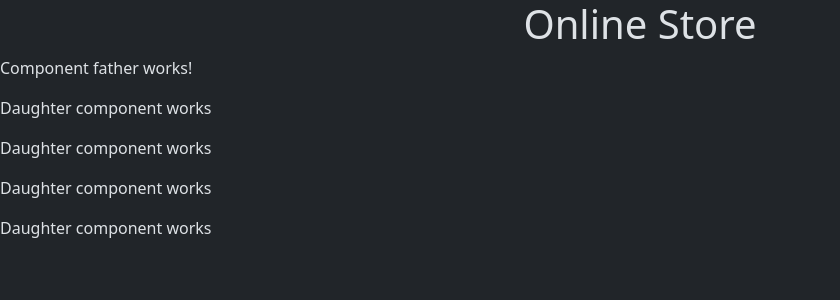
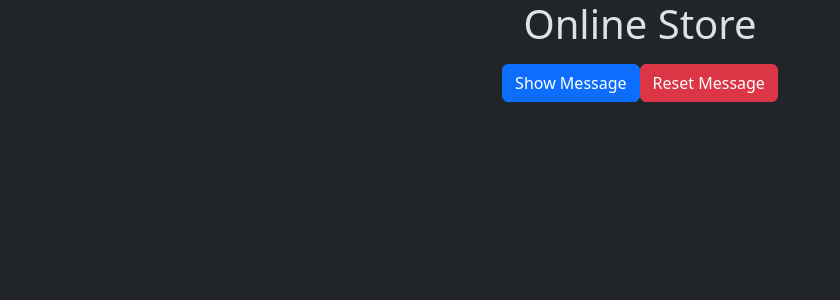
Before and after one commit to Maicolev/angular_courses, an Angular app in the folder init-app-angular/: page / in a window 1280 px wide. Shown: the top 300 px of the page, without its empty margins (0-840 px from the left). Built offline with nearby package versions, Linux system fonts and the light colour scheme.

Commit message:
Event biding

```diff
--- a/init-app-angular/src/app/app.component.html
+++ b/init-app-angular/src/app/app.component.html
@@ -4,8 +4,8 @@
 
 <!--app-new-component></app-new-component>
 <app-new-component-inline></app-new-component-inline>
-<app-interpolation></app-interpolation-->
+<app-interpolation></app-interpolation>
+<app-father></app-father>
+<app-product-list-component class="text-center"></app-product-list-component-->
 
-<app-father></app-father>
-
-<!--app-product-list-component class="text-center"></app-product-list-component-->
+<app-event-binding></app-event-binding>
--- a/init-app-angular/src/app/app.component.ts
+++ b/init-app-angular/src/app/app.component.ts
@@ -2,6 +2,7 @@ import { Component } from '@angular/core';
 import { RouterOutlet } from '@angular/router';
 import { ProductListComponentComponent } from "./product-list-component/product-list-component.component";
 import { FatherComponent } from './father/father.component';
+import { EventBindingComponent } from './event-binding/event-binding.component';
 //import { NewComponentComponent } from "./new-component/new-component.component";
 //import { NewComponentInlineComponent } from "./new-component-inline/new-component-inline.component";
 //import { InterpolationComponent } from "./interpolation/interpolation.component";
@@ -11,7 +12,7 @@ import { FatherComponent } from './father/father.component';
   selector: 'app-root',
   standalone: true,
   //imports: [RouterOutlet, NewComponentComponent, NewComponentInlineComponent, InterpolationComponent, FatherComponent],
-  imports: [RouterOutlet, FatherComponent],
+  imports: [RouterOutlet, EventBindingComponent],
   templateUrl: './app.component.html',
   styleUrl: './app.component.css',
 })
--- /dev/null
+++ b/init-app-angular/src/app/event-binding/event-binding.component.html
@@ -0,0 +1,7 @@
+<div class="container text-center">
+    <div class="d-flex justify-content-center mt-3">
+        <button class="btn btn-primary" (click)="showMessage()">Show Message</button>
+        <button class="btn btn-danger" (click)="resetMessage()">Reset Message</button>
+    </div>
+    <div class="alert alert-sucess mt-4 mx-auto w-50"> {{message}} </div>
+</div>
--- /dev/null
+++ b/init-app-angular/src/app/event-binding/event-binding.component.ts
@@ -0,0 +1,20 @@
+import { Component } from '@angular/core';
+
+@Component({
+  selector: 'app-event-binding',
+  standalone: true,
+  imports: [],
+  templateUrl: './event-binding.component.html',
+  styleUrl: './event-binding.component.css'
+})
+export class EventBindingComponent {
+  message: string = '';
+
+  showMessage() {
+    this.message = 'Hello, do you have click on the button?';
+  }
+
+  resetMessage() {
+    this.message = '';
+  }
+}
```
Also changed, not shown: init-app-angular/src/app/event-binding/event-binding.component.css (added).
